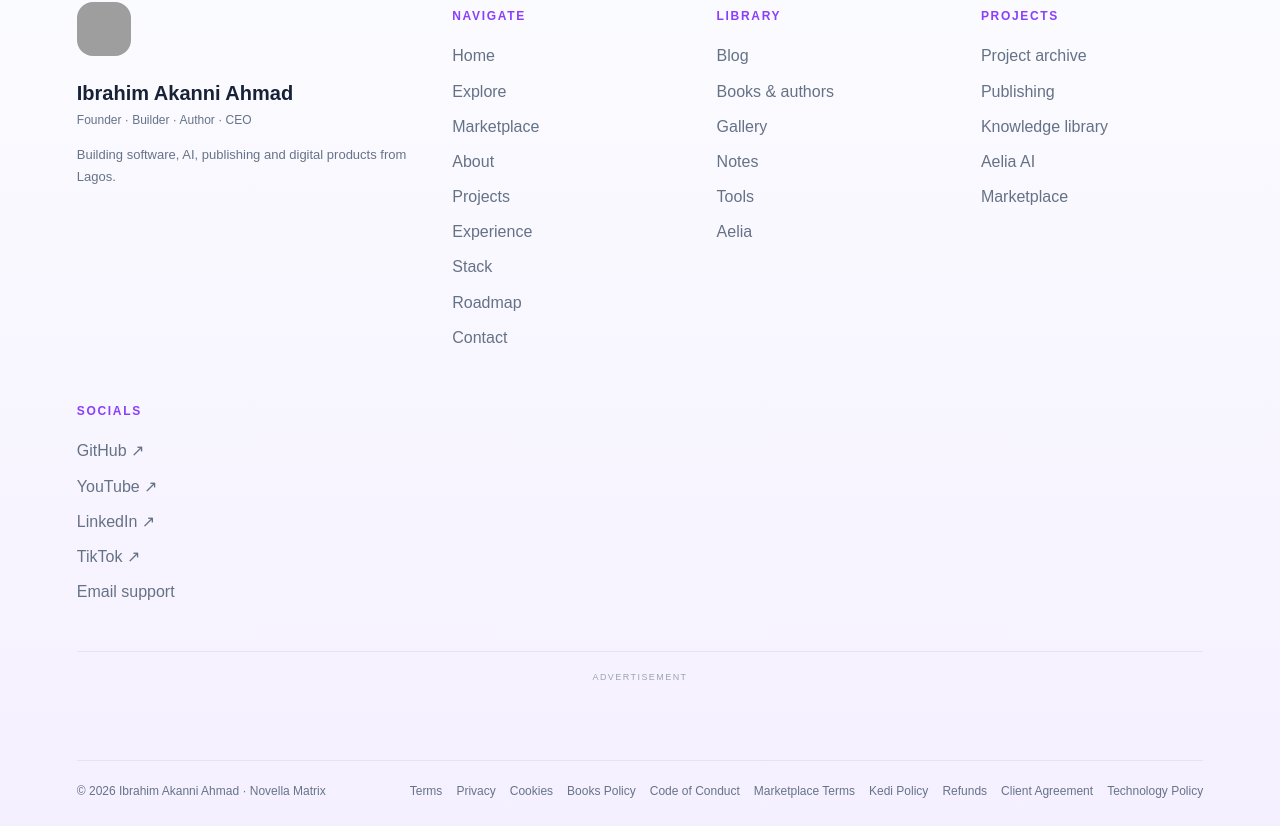
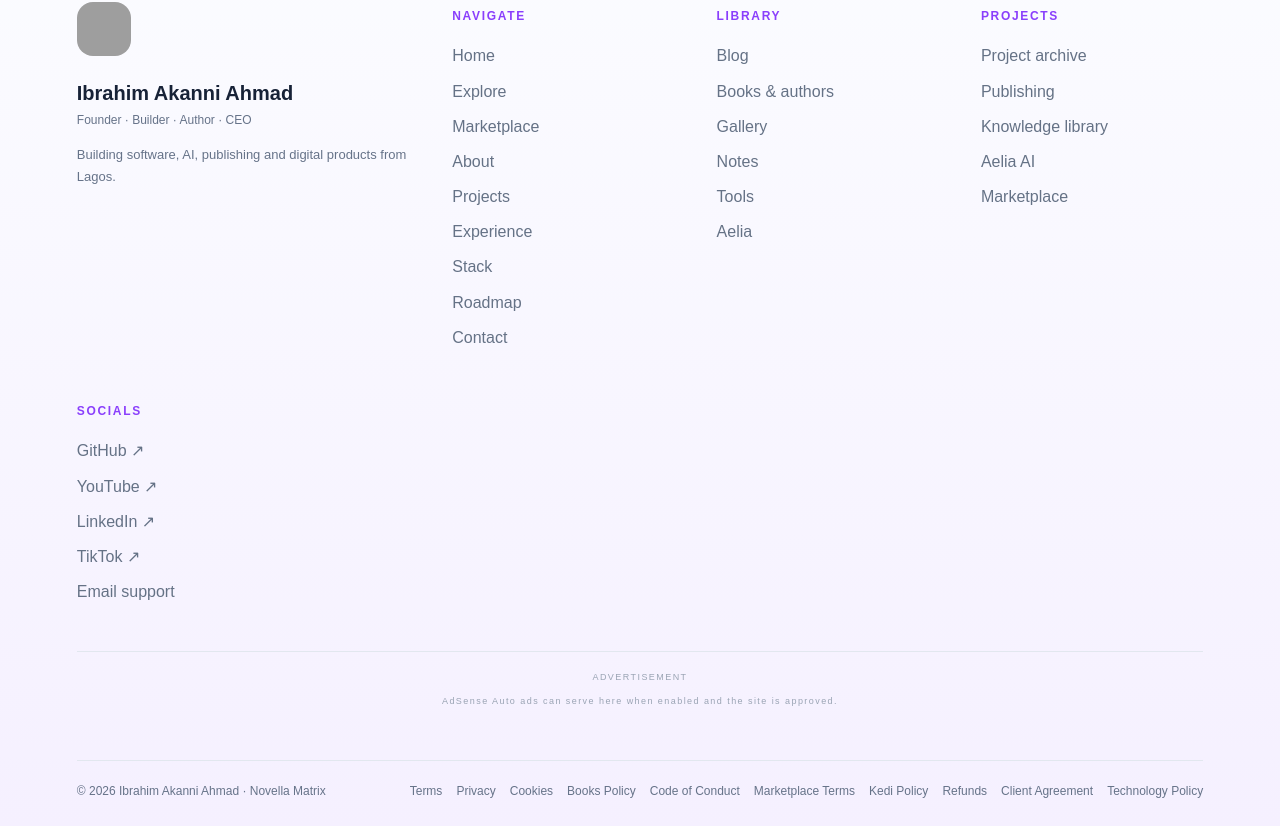
Before and after one commit to Stevebook001/Akode, a Next.js app: page /blog/branded-omega in a window 1280 px wide. Shown: the part 1339-2165 px from the top of the page. Built offline with nearby package versions, Linux system fonts and the light colour scheme; grey boxes are pictures that could not be loaded.

Commit message:
Initialize AdSense slots and support Auto ads

```diff
--- a/app/components/AdSlot.tsx
+++ b/app/components/AdSlot.tsx
@@ -1,24 +1,12 @@
+"use client";
 import Script from "next/script";
-
-export default function AdSlot({ slot = process.env.NEXT_PUBLIC_ADSENSE_SLOT }: { slot?: string }) {
-  const client = process.env.NEXT_PUBLIC_ADSENSE_CLIENT;
-  if (!client || !slot) return null;
-  return (
-    <>
-      <Script
-        async
-        src={"https://pagead2.googlesyndication.com/pagead/js/adsbygoogle.js?client=" + client}
-        crossOrigin="anonymous"
-        strategy="afterInteractive"
-      />
-      <ins
-        className="adsbygoogle"
-        style={{ display: "block", minHeight: 90 }}
-        data-ad-client={client}
-        data-ad-slot={slot}
-        data-ad-format="auto"
-        data-full-width-responsive="true"
-      />
-    </>
-  );
+import { useEffect, useRef } from "react";
+declare global { interface Window { adsbygoogle?: unknown[] } }
+export default function AdSlot({slot=process.env.NEXT_PUBLIC_ADSENSE_SLOT}:{slot?:string}){
+ const client=process.env.NEXT_PUBLIC_ADSENSE_CLIENT||"ca-pub-2372165856534213";
+ const insRef=useRef<HTMLElement|null>(null);
+ const pushed=useRef(false);
+ useEffect(()=>{if(!slot||!insRef.current||pushed.current)return;try{(window.adsbygoogle=window.adsbygoogle||[]).push({});pushed.current=true;}catch(e){console.error("AdSense slot initialization failed",e)}},[slot]);
+ if(!client)return null;
+ return <><Script id="adsense-library" async src={"https://pagead2.googlesyndication.com/pagead/js/adsbygoogle.js?client="+client} crossOrigin="anonymous" strategy="afterInteractive"/>{slot?<ins ref={el=>{insRef.current=el}} className="adsbygoogle" style={{display:"block",minHeight:90}} data-ad-client={client} data-ad-slot={slot} data-ad-format="auto" data-full-width-responsive="true"/>:<span className="ad-auto-status">AdSense Auto ads can serve here when enabled and the site is approved.</span>}</>
 }
```
